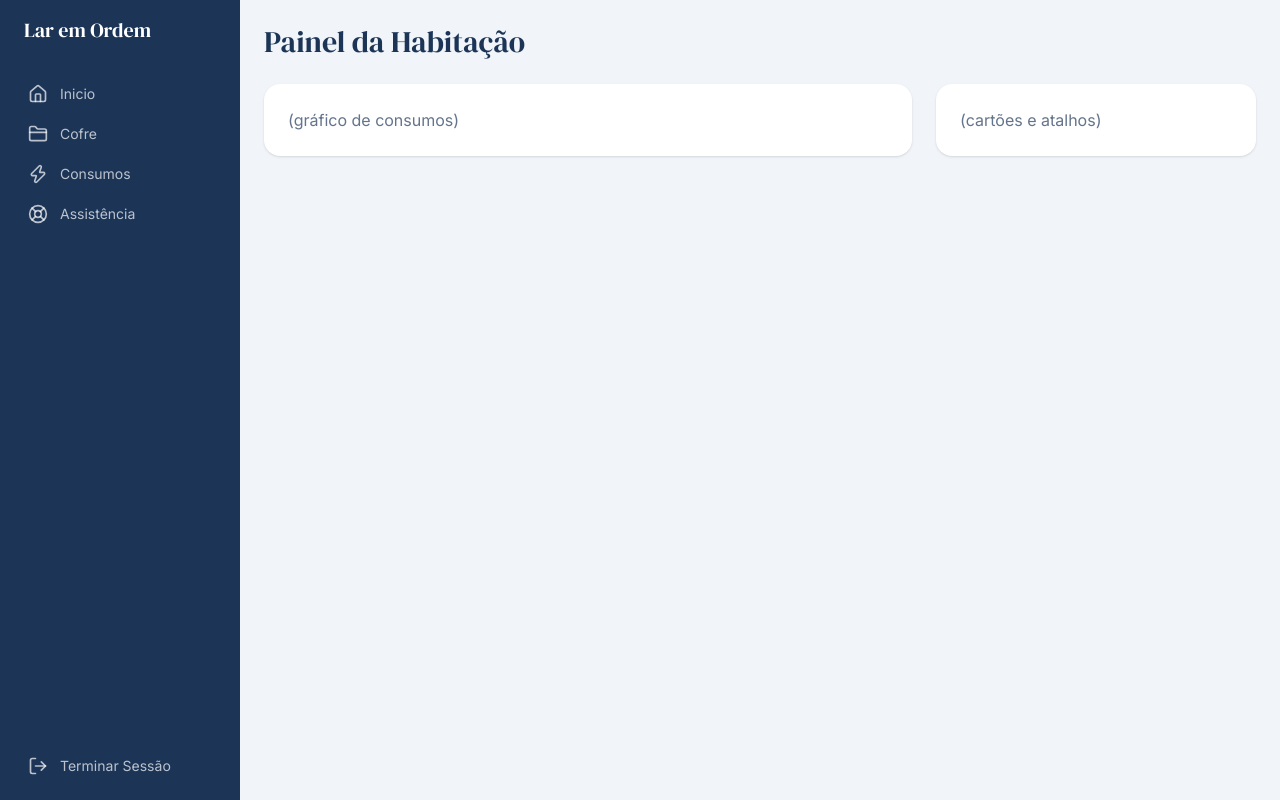
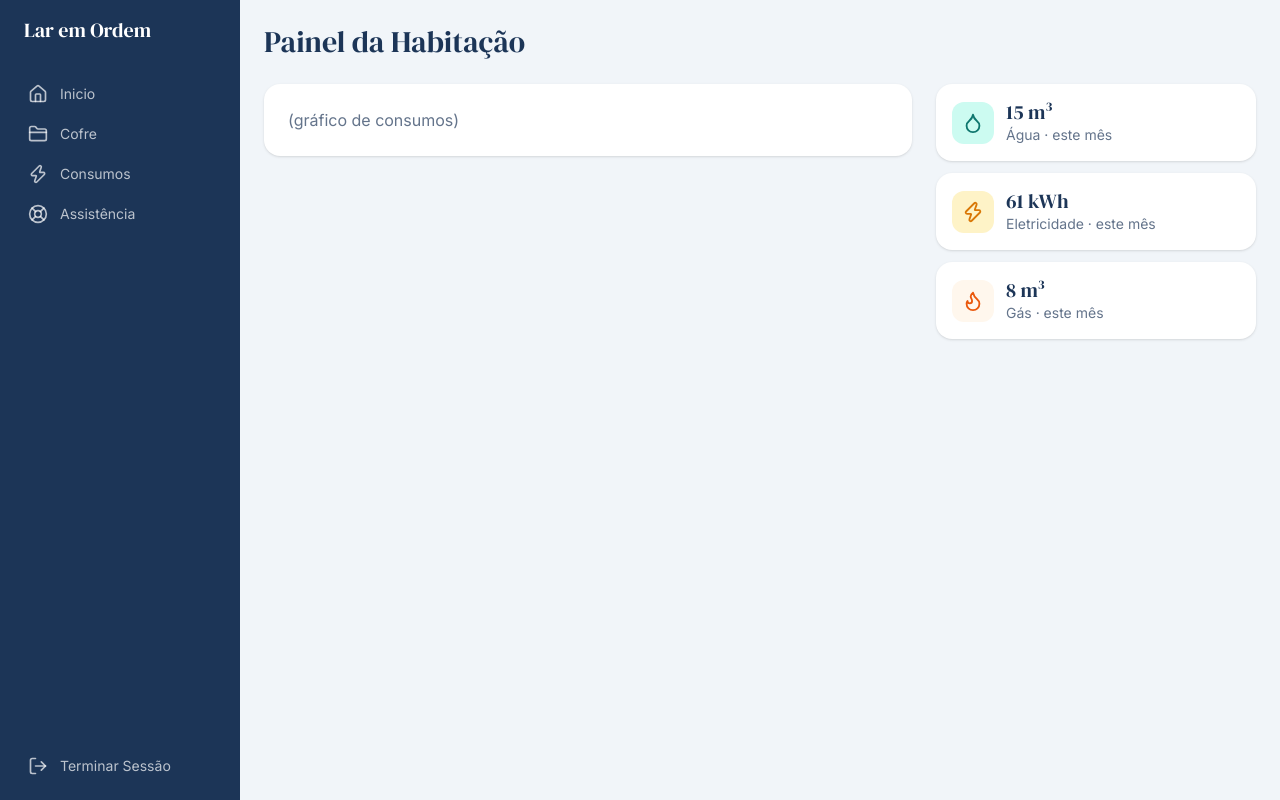
Before and after one commit to SpookyP/Lar-em-Ordem-Projeto-Final, a React (Vite) app in the folder lar-em-ordem-frontend/: page /teste-layout in a window 1280 px wide. Built offline with nearby package versions, Linux system fonts and the light colour scheme; no server answers.

Commit message:
Adicionar cartoes de resumo dos consumos no dashboard
Criado o componente SummaryCard e usado para os três consumos: água, eletricidade e gás

```diff
--- /dev/null
+++ b/lar-em-ordem-frontend/src/components/ui/SummaryCard.jsx
@@ -0,0 +1,14 @@
+export function SummaryCard({ icon: Icon, iconColor, value, label }) {
+  return (
+    <div className="flex items-center gap-3 rounded-2xl bg-card p-4 shadow-sm">
+      <div className={`flex items-center justify-center rounded-xl p-2.5 ${iconColor}`}>
+        <Icon size={22} />
+      </div>
+
+      <div>
+        <p className="font-display text-xl text-navy leading-tight">{value}</p>
+        <p className="text-sm text-muted">{label}</p>
+      </div>
+    </div>
+  );
+}
--- a/lar-em-ordem-frontend/src/pages/Dashboard/Dashboard.jsx
+++ b/lar-em-ordem-frontend/src/pages/Dashboard/Dashboard.jsx
@@ -1,3 +1,6 @@
+import { Droplet, Zap, Flame } from 'lucide-react';
+import { SummaryCard } from '../../components/ui/SummaryCard';
+
 export default function Dashboard() {
   return (
     <div className="flex flex-col gap-6">
@@ -13,8 +16,25 @@ export default function Dashboard() {
         </div>
 
         <div className="w-full lg:w-80 flex flex-col gap-3">
-          <div className="rounded-2xl bg-card p-6 shadow-sm text-muted">
-            (cartões e atalhos)
+          <div className="w-full lg:w-80 flex flex-col gap-3">
+            <SummaryCard
+              icon={Droplet}
+              iconColor="bg-teal-light text-teal"
+              value="15 m³"
+              label="Água · este mês"
+            />
+            <SummaryCard
+              icon={Zap}
+              iconColor="bg-amber-light text-amber"
+              value="61 kWh"
+              label="Eletricidade · este mês"
+            />
+            <SummaryCard
+              icon={Flame}
+              iconColor="bg-orange-light text-orange"
+              value="8 m³"
+              label="Gás · este mês"
+            />
           </div>
         </div>
       </div>
```
